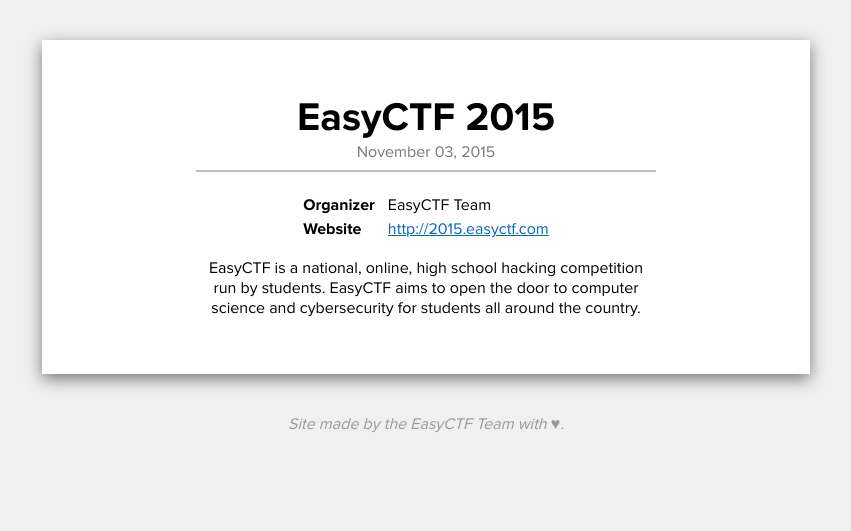
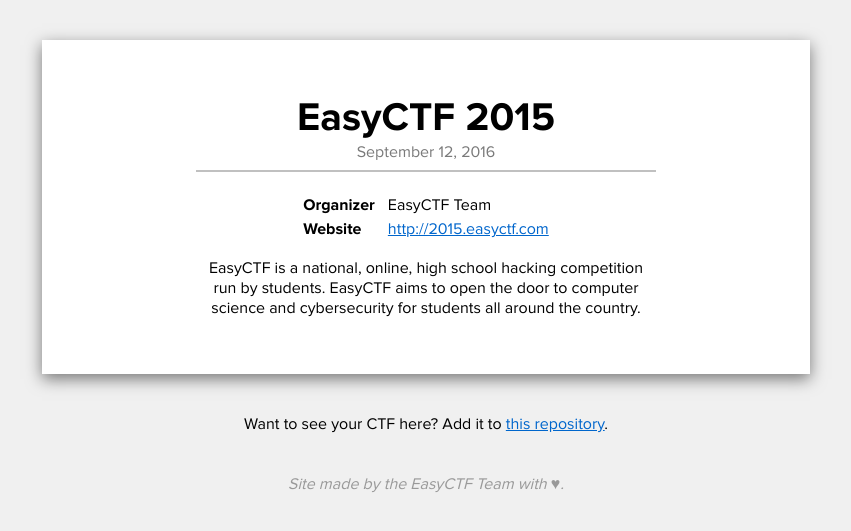
Before and after one commit to easyctf/calendar, a Jekyll site: the page built from index.html, in a window 1280 px wide. Shown: the top 531 px of the page, without its empty margins (214-1065 px from the left). Built offline with Jekyll 4.4.1, drawn with Linux system fonts in a browser that asks for light colours; nearby versions of some CDN libraries.

Commit message:
timestamp checking

```diff
--- a/_data/events.yml
+++ b/_data/events.yml
@@ -1,7 +1,7 @@
 ---
 -
   name: EasyCTF 2015
-  start_timestamp: 1446570000
+  start_timestamp: 1473667925
   organizer: EasyCTF Team
   website: http://2015.easyctf.com
   description: EasyCTF is a national, online, high school hacking competition run by students. EasyCTF aims to open the door to computer science and cybersecurity for students all around the country.
--- a/index.html
+++ b/index.html
@@ -8,6 +8,10 @@ scripts:
 
 <div class="card-container">
 	{% for event in site.data.events %}
+		{% capture now_unix %}{{ site.time | date: "%s" }}{% endcapture %}
+		{% assign now_unix = now_unix | plus: 0 %}
+		{% assign event_unix = event.start_timestamp | plus: 0 %}
+		{% if event_unix > now_unix %}
 			<div class="card">
 				<center>
 					<h2 class="ctf-name">{{ event.name }}</h2>
@@ -27,8 +31,13 @@ scripts:
 					<p>{{ event.description }}</p>
 				</center>
 			</div>
+		{% endif %}
 	{% endfor %}
 </div>
+
+<center style="margin-top:40px;">
+	<p>Want to see your CTF here? Add it to <a href="https://github.com/easyctf/calendar" target="_blank">this repository</a>.</p>
+</center>
 
 <div class="footer">
 	Site made by the EasyCTF Team with &hearts;.
```
Also changed, not shown: README.md (added). Lines whose indentation alone changed are shown as unchanged.
